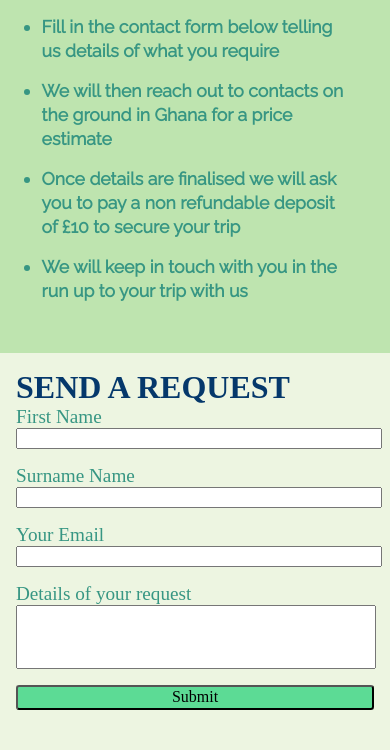
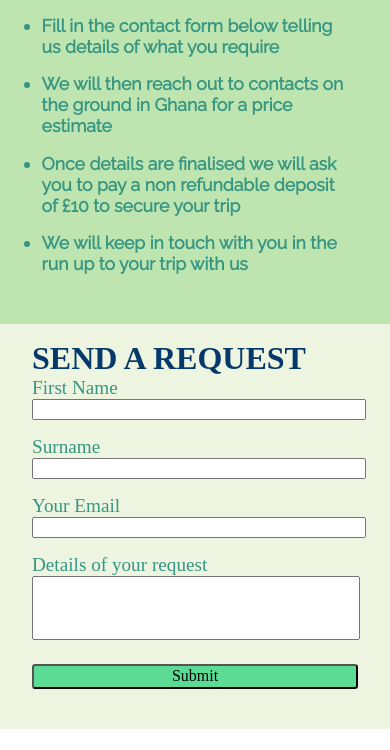
Before and after one commit to SunshineEleda/vehicle-booking-system-ui, a React app: page / in a window 390 px wide. Shown: the part 612-1362 px from the top of the page. After the commit the page ends 1341 px from the top, so only its background shows below. Built offline with nearby package versions, Linux system fonts and the light colour scheme; a web font is replaced by a local one.

Commit message:
designs for breakpoints

```diff
--- a/src/components/App/index.js
+++ b/src/components/App/index.js
@@ -6,10 +6,11 @@ class App extends Component {
   render() {
     return (
       <div className="App">
-       <section className="introduction">
+       <header className="introduction">
          <h1>Hire a driver in Ghana</h1>
-        </section>
+        </header>
 
+       <main>
         <section className="workflow">
          <h3>How it works</h3>
           <ul>
@@ -26,7 +27,7 @@ class App extends Component {
              <label className="message-name" htmlFor="message-name">First Name</label>
               <input id="formSection" name="name" className="message-name" type="text" required/>
 
-              <label className="message-name" htmlFor="message-name">Surname Name</label>
+              <label className="message-name" htmlFor="message-name">Surname</label>
               <input id="formSection" name="name" className="message-name" type="text" required/>
 
               <label className="message-email" htmlFor="message-email">Your Email</label>
@@ -39,6 +40,7 @@ class App extends Component {
 
             </form>
          </section>
+        </main>
       </div>
     );
   }
--- a/src/components/App/style.scss
+++ b/src/components/App/style.scss
@@ -21,22 +21,47 @@ $desktop-min: 1024px;
   flex-direction: column;
   height: 100%;
 
-
   .introduction {
     height: 33.3%;
     padding: 1rem;
 
-    font-size: 4rem;
     background-color: $color-2;
+
+    @media only screen and (min-width: $tablet-min) {
+      padding: 2.5rem;
+      text-align: center;
+    }
+
+    @media only screen and (min-width: $desktop-min) {
+      padding: 5rem 10rem;
+      text-align: center;
+    }
 
       h1 {
         padding: 2.2rem 0.1rem;
         margin: 0rem;
 
         font-family: $primary-font;
+        font-size: 6rem;
         color:$color-5;
+
+        @media only screen and (min-width: $tablet-min) {
+          font-size: 7rem;
+        }
+
+        @media only screen and (min-width: $desktop-min) {
+          font-size: 10rem;
+        }
       }
       /*put a d3 animation of a driving car*/
+  }
+
+
+ main {
+
+  @media only screen and (min-width: $desktop-min) {
+    display: flex;
+    flex-direction: row;
   }
 
   .workflow {
@@ -44,6 +69,15 @@ $desktop-min: 1024px;
     padding: 1rem;
 
     background-color: $color-4;
+
+    @media only screen and (min-width: $tablet-min) {
+     padding: 3rem 5rem;
+    }
+
+    @media only screen and (min-width: $desktop-min) {
+      width: 50%;
+      padding: 2rem;
+    }
 
     h3 {
       padding: 0px;
@@ -54,12 +88,27 @@ $desktop-min: 1024px;
       color:$color-1;
       text-transform: uppercase;
 
+      @media only screen and (min-width: $tablet-min) {
+        text-align: center;
+        font-size: 4rem;
+      }
+
+      @media only screen and (min-width: $desktop-min) {
+        font-size: 3.5rem;
+      }
     }
 
     ul{
       padding: 0 1.6rem;
       font-size: 1.1rem;
 
+      @media only screen and (min-width: $tablet-min) {
+        font-size: 2rem;
+      }
+
+      @media only screen and (min-width: $desktop-min) {
+        font-size: 2rem;
+      }
 
       li {
         padding-bottom: 1rem;
@@ -67,9 +116,11 @@ $desktop-min: 1024px;
         color:$color-2;
         font-family: $tertiary-font;
         font-weight: bold;
-        line-height: 1.5rem;
+        line-height: 1.2;
 
-
+        @media only screen and (min-width: $desktop-min) {
+        line-height: 1.65;
+      }
       }
     }
 
@@ -77,9 +128,18 @@ $desktop-min: 1024px;
 
   .contactUs {
     height: 33.3%;
-    padding: 1rem 1rem 2.5rem;
+    padding: 1rem 2rem 2.5rem;
 
     background-color: $color-5;
+
+    @media only screen and (min-width: $tablet-min) {
+     padding: 3rem 5rem;
+    }
+
+    @media only screen and (min-width: $desktop-min) {
+      width: 50%;
+      padding: 2rem;
+    }
 
     h3 {
       padding: 0px;
@@ -90,6 +150,14 @@ $desktop-min: 1024px;
       color:$color-1;
       text-transform: uppercase;
 
+      @media only screen and (min-width: $tablet-min) {
+        text-align: center;
+        font-size: 4rem;
+      }
+
+      @media only screen and (min-width: $desktop-min) {
+        font-size: 3.5rem;
+      }
     }
 
     form {
@@ -100,11 +168,23 @@ $desktop-min: 1024px;
         font-size: 1.2rem;
         font-family: $secondary-font;
         color:$color-2;
+
+        @media only screen and (min-width: $tablet-min) {
+          font-size: 2rem;
+        }
+
+        @media only screen and (min-width: $desktop-min) {
+          font-size: 1.5rem;
+        }
       }
 
       input {
         width: 100%;
 
+        @media only screen and (min-width: $tablet-min) {
+          width: 94%;
+          padding: 1rem;
+        }
       }
 
       textarea {
@@ -112,6 +192,10 @@ $desktop-min: 1024px;
         padding: 0 0 2rem;
         resize: none;
 
+        @media only screen and (min-width: $tablet-min) {
+          width: 100%;
+          padding: 0 0 4rem;
+        }
       }
 
       #formSection {
@@ -121,6 +205,7 @@ $desktop-min: 1024px;
       button {
         width: 100%;
         border-radius: 0.2rem;
+        margin-top: 0.5rem;
         padding: 0.1rem;
 
         background-color: $color-3;
@@ -128,7 +213,15 @@ $desktop-min: 1024px;
 
         font-family: $secondary-font;
         font-size: 1rem;
+
+        @media only screen and (min-width: $tablet-min) {
+          margin-top: 1rem;
+          padding: 0.5rem;
+
+          font-size: 2rem;
+        }
       }
     }
   }
+ }
 }
```
